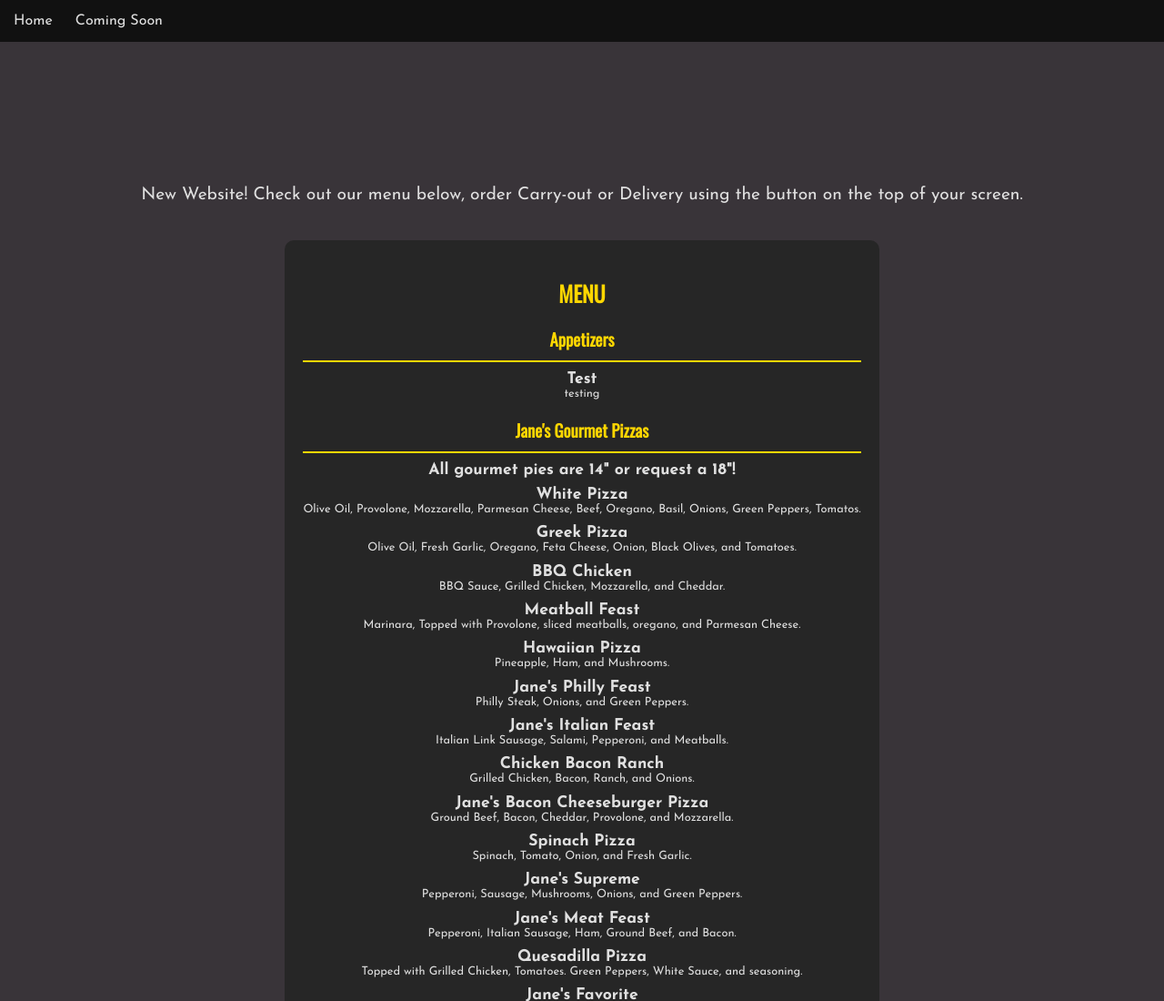
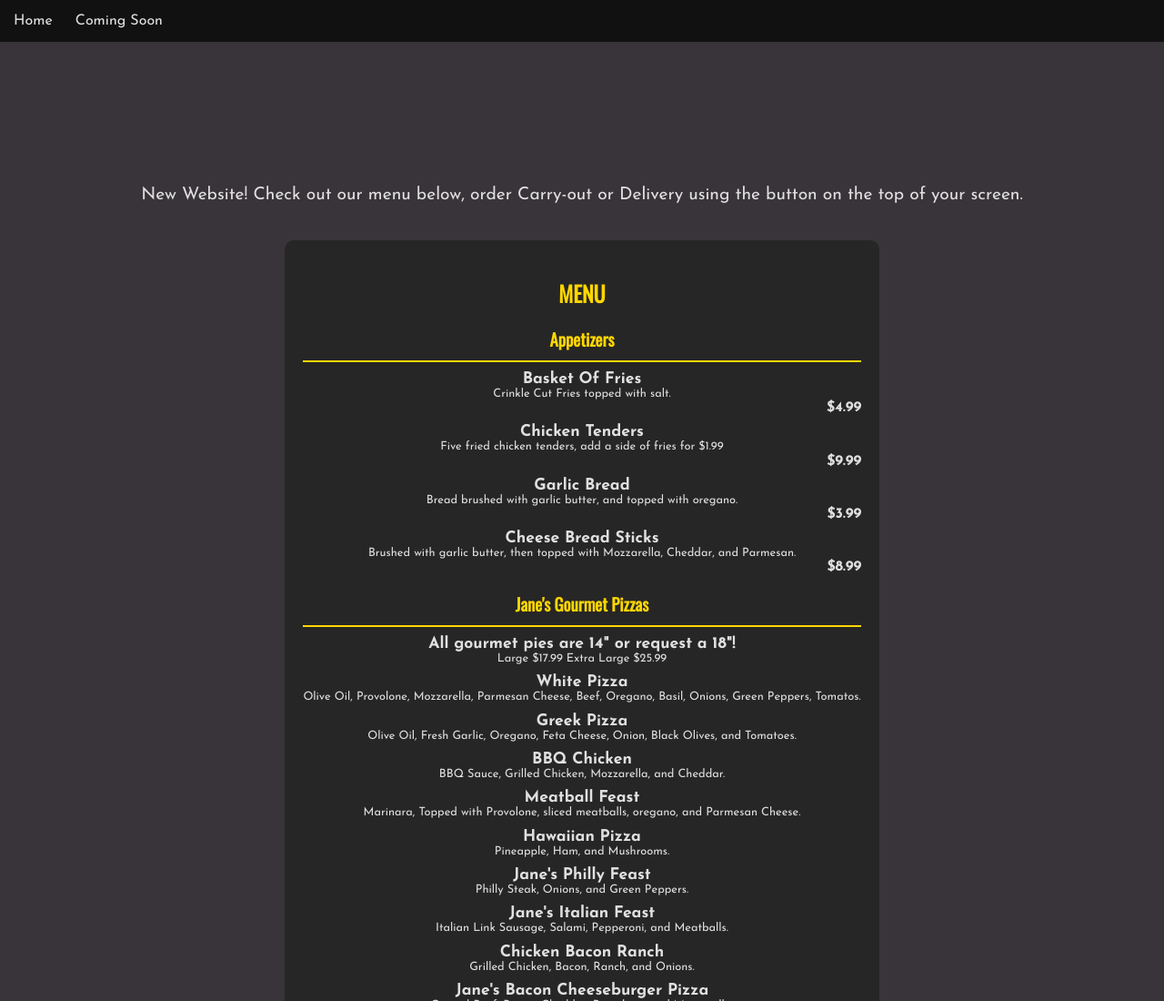
Before and after one commit to cwcdesigns/pre-release-pj, a plain HTML site: page index.html in a window 1280 px wide. Shown: the top 1100 px of the page at 91% size. Drawn offline with nearby package versions, Linux system fonts and the light colour scheme.

Commit message:
Update index.html

```diff
--- a/index.html
+++ b/index.html
@@ -1,3 +1,4 @@
+
 <!DOCTYPE html>
 <html lang="en">
 <head>
@@ -45,13 +46,36 @@
     <section class="menu-section center-text">
       <h2>MENU</h2>
 
-      <div class="menu-category">
+
+            <div class="menu-category">
         <h3>Appetizers</h3>
         <hr>
         <div class="menu-item">
             <div class="item-details">
-              <p class="title">Test</p>
-              <p class="description">testing</p>
+              <p class="title">Basket Of Fries</p>
+              <p class="description">Crinkle Cut Fries topped with salt.</p>
+               <p class="price">$4.99</p>
+            </div>
+          </div>
+        <div class="menu-item">
+            <div class="item-details">
+              <p class="title">Chicken Tenders</p>
+              <p class="description">Five fried chicken tenders, add a side of fries for $1.99</p>
+               <p class="price">$9.99</p>
+            </div>
+          </div>
+                      <div class="menu-item">
+            <div class="item-details">
+              <p class="title">Garlic Bread</p>
+              <p class="description">Bread brushed with garlic butter, and topped with oregano.</p>
+               <p class="price">$3.99</p>
+            </div>
+          </div>
+                      <div class="menu-item">
+            <div class="item-details">
+              <p class="title">Cheese Bread Sticks</p>
+              <p class="description">Brushed with garlic butter, then topped with Mozzarella, Cheddar, and Parmesan.</p>
+               <p class="price">$8.99</p>
             </div>
           </div>
       <div class="menu-box">
@@ -61,6 +85,7 @@
           <div class="menu-item">
             <div class="item-details">
               <p class="title">All gourmet pies are 14" or request a 18"!</p>
+                <p class="description">Large $17.99 Extra Large $25.99</p>
               <p class="description"></p>
             </div>
           </div>
```
